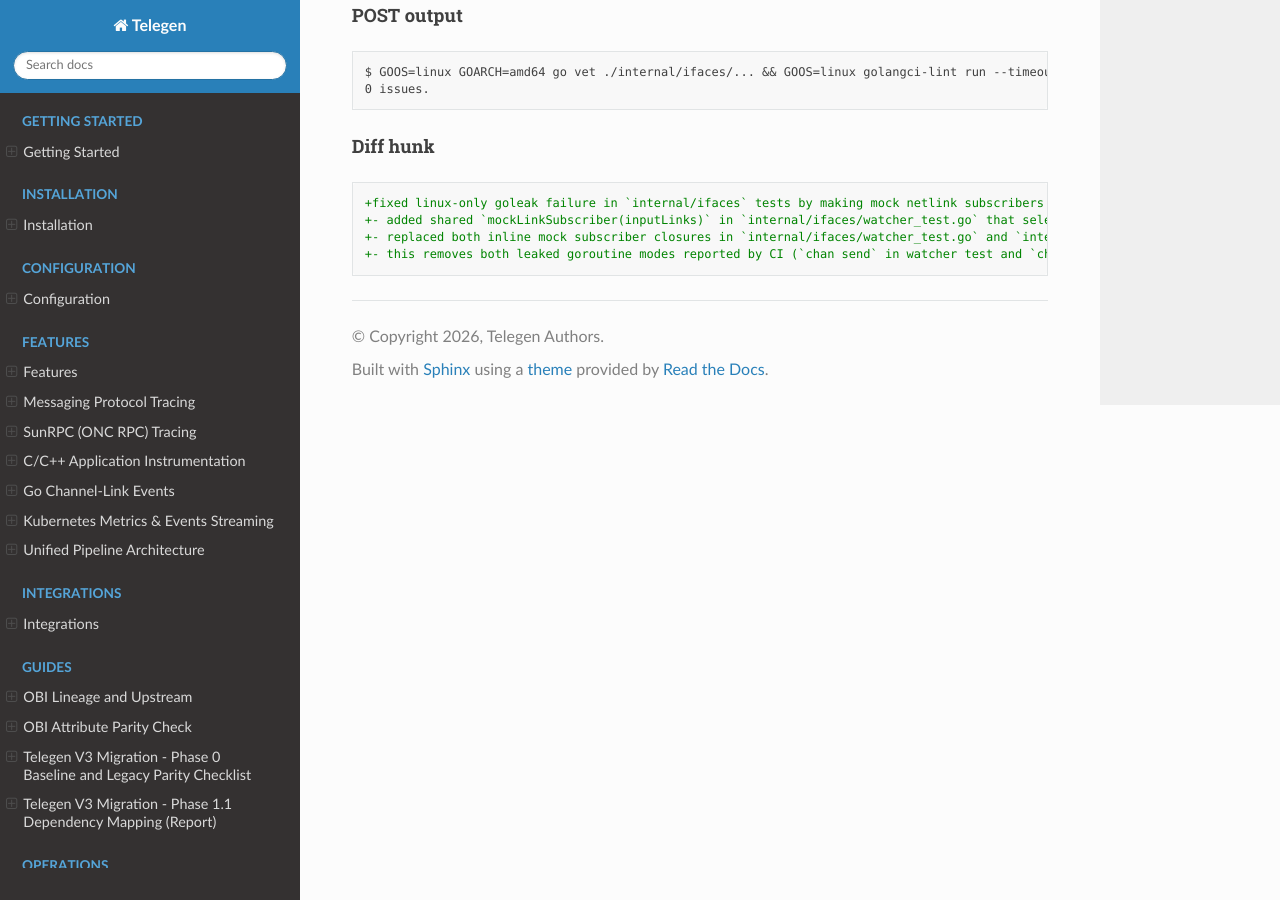
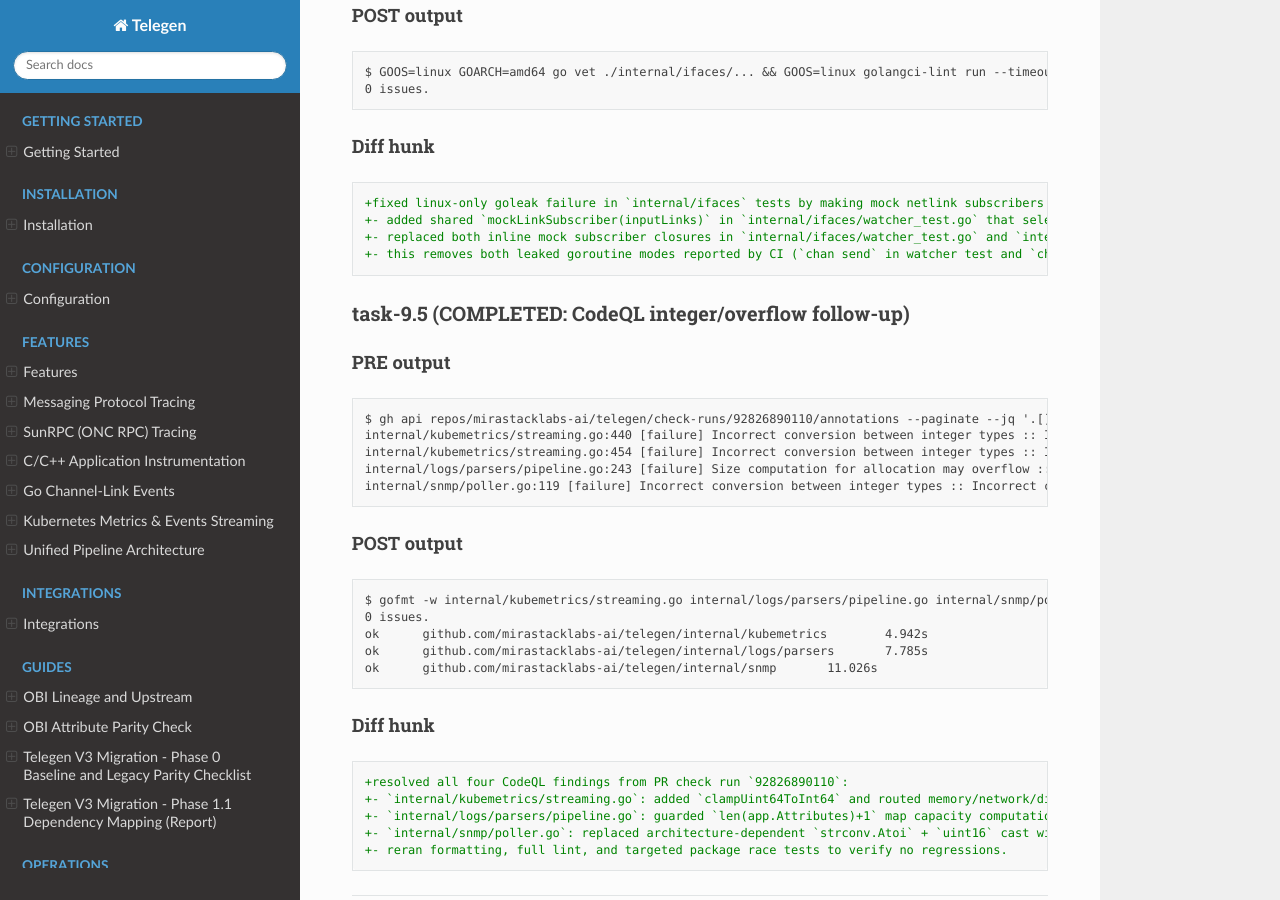
Before and after one commit to platformbuilds/telegen, a Sphinx documentation site: the page built from docs/hardening-log.md, in a window 1280 px wide and 900 px high, scrolled down 39854 px. Built offline with Sphinx 7.4.7 and the Read the Docs theme 3.1.0, drawn with Linux system fonts in a browser that asks for light colours.

Commit message:
fix(codeql): harden integer conversions and allocation sizing
Address CodeQL findings by saturating uint64 to int64 metric conversions, guarding map capacity growth against integer overflow, and replacing Atoi-to-uint16 conversion with bounded ParseUint.

Co-authored-by: Cursor <cursoragent@cursor.com>

````diff
--- a/docs/hardening-log.md
+++ b/docs/hardening-log.md
@@ -2176,3 +2176,35 @@ $ GOOS=linux GOARCH=amd64 go vet ./internal/ifaces/... && GOOS=linux golangci-li
 +- replaced both inline mock subscriber closures in `internal/ifaces/watcher_test.go` and `internal/ifaces/registerer_test.go` with the shared helper.
 +- this removes both leaked goroutine modes reported by CI (`chan send` in watcher test and `chan receive` in registerer test).
 ```
+
+### task-9.5 (COMPLETED: CodeQL integer/overflow follow-up)
+
+#### PRE output
+
+```text
+$ gh api repos/mirastacklabs-ai/telegen/check-runs/92826890110/annotations --paginate --jq '.[] | "\(.path):\(.start_line) [\(.annotation_level)] \(.title) :: \(.message)"'
+internal/kubemetrics/streaming.go:440 [failure] Incorrect conversion between integer types :: Incorrect conversion of an unsigned 64-bit integer from [strconv.ParseUint](1) to a lower bit size type int64 without an upper bound check.
+internal/kubemetrics/streaming.go:454 [failure] Incorrect conversion between integer types :: Incorrect conversion of an unsigned 64-bit integer from [strconv.ParseUint](1) to a lower bit size type int64 without an upper bound check.
+internal/logs/parsers/pipeline.go:243 [failure] Size computation for allocation may overflow :: This operation, which is used in an [allocation](1), involves a [potentially large value](2) and might overflow.
+internal/snmp/poller.go:119 [failure] Incorrect conversion between integer types :: Incorrect conversion of an integer with architecture-dependent bit size from [strconv.Atoi](1) to a lower bit size type uint16 without an upper bound check.
+```
+
+#### POST output
+
+```text
+$ gofmt -w internal/kubemetrics/streaming.go internal/logs/parsers/pipeline.go internal/snmp/poller.go && golangci-lint run --timeout=10m && go test -race ./internal/kubemetrics ./internal/logs/parsers ./internal/snmp -count=1
+0 issues.
+ok  	github.com/mirastacklabs-ai/telegen/internal/kubemetrics	4.942s
+ok  	github.com/mirastacklabs-ai/telegen/internal/logs/parsers	7.785s
+ok  	github.com/mirastacklabs-ai/telegen/internal/snmp	11.026s
+```
+
+#### Diff hunk
+
+```diff
++resolved all four CodeQL findings from PR check run `92826890110`:
++- `internal/kubemetrics/streaming.go`: added `clampUint64ToInt64` and routed memory/network/disk uint64→int64 metric conversions through saturating conversion.
++- `internal/logs/parsers/pipeline.go`: guarded `len(app.Attributes)+1` map capacity computation with max-int bound check before increment.
++- `internal/snmp/poller.go`: replaced architecture-dependent `strconv.Atoi` + `uint16` cast with bounded `strconv.ParseUint(..., 10, 16)` and default fallback.
++- reran formatting, full lint, and targeted package race tests to verify no regressions.
+```
````
Also changed, not shown: 3 other files.
